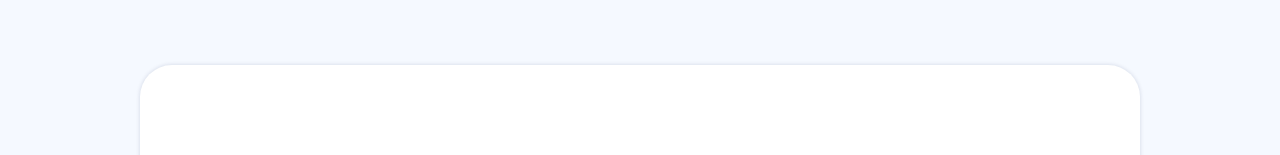
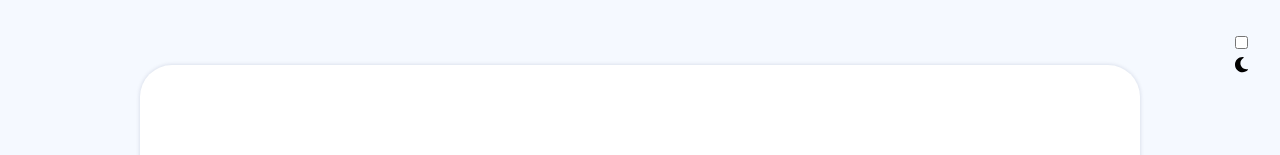
Before and after one commit to chiragak/to-do-list-app, a Next.js app: page / in a window 1280 px wide. Shown: the top 155 px of the page. Built offline with nearby package versions, Linux system fonts and the light colour scheme.

Commit message:
added dark and light toggle options

```diff
--- /dev/null
+++ b/src/app/components/ThemeToggle.js
@@ -0,0 +1,39 @@
+'use client';
+
+import { useState, useEffect } from 'react';
+
+const ThemeToggle = () => {
+  const [isDark, setIsDark] = useState(false);
+
+  const toggleTheme = () => {
+    setIsDark(!isDark);
+    // Toggle class on the html element
+    document.documentElement.classList.toggle('dark');
+  };
+
+  return (
+    <div className="absolute top-8 right-8">
+      <label className="switch" htmlFor="switch">
+        <input
+          id="switch"
+          type="checkbox"
+          className="circle"
+          checked={isDark}
+          onChange={toggleTheme}
+        />
+        <svg
+          viewBox="0 0 384 512"
+          xmlns="http://www.w3.org/2000/svg"
+          className="moon svg"
+        >
+          <path d="M223.5 32C100 32 0 132.3 0 256S100 480 223.5 480c60.6 0 115.5-24.2 155.8-63.4c5-4.9 6.3-12.5 3.1-18.7s-10.1-9.7-17-8.5c-9.8 1.7-19.8 2.6-30.1 2.6c-96.9 0-175.5-78.8-175.5-176c0-65.8 36-123.1 89.3-153.3c6.1-3.5 9.2-10.5 7.7-17.3s-7.3-11.9-14.3-12.5c-6.3-.5-12.6-.8-19-.8z"></path>
+        </svg>
+        <div className="sun svg">
+          <span className="dot"></span>
+        </div>
+      </label>
+    </div>
+  );
+};
+
+export default ThemeToggle;
--- a/src/app/globals.css
+++ b/src/app/globals.css
@@ -5,11 +5,57 @@
 @tailwind components;
 @tailwind utilities;
 
+/* Import theme toggle styles */
+@import './styles/themeToggle.css';
+
 body {
-  font-family: 'Inter Tight', sans-serif; /* Default font */
+  font-family: 'Inter Tight', sans-serif;
 }
 
-/* Adding a custom Rubik font class */
 .font-rubik {
   font-family: 'Rubik', sans-serif;
 }
+
+/* Dark theme styles */
+.dark body {
+  background-color: var(--color-dark);
+  color: var(--color-offwhite);
+}
+
+.dark .bg-white {
+  background-color: var(--color-darkGray);
+}
+
+.dark h1 {
+  color: var(--color-offwhite);
+}
+
+.dark input[type="text"] {
+  background-color: var(--color-dark);
+  border-color: var(--color-gray);
+  color: var(--color-offwhite);
+}
+
+.dark input[type="text"]::placeholder {
+  color: var(--color-gray);
+}
+
+.dark button {
+  background-color: #3450A1;
+}
+
+.dark .hover\:bg-gray-100:hover {
+  background-color: var(--color-dark);
+}
+
+.dark .text-gray-400 {
+  color: var(--color-gray);
+}
+
+.dark .border-gray-200 {
+  border-color: var(--color-gray);
+}
+
+.dark .text-gray-800 {
+  color: var(--color-offwhite);
+}
--- a/src/app/page.js
+++ b/src/app/page.js
@@ -1,5 +1,5 @@
 'use client';
-
+import ThemeToggle from './components/ThemeToggle';
 import { useState } from 'react';
 import AddTaskForm from './components/AddTaskForm';
 import Task from './components/Task';
@@ -24,11 +24,14 @@ export default function Home() {
   };
 
   return (
+
     <div className="flex flex-col h-screen items-center justify-center">
+       <ThemeToggle />
       <div
         className="bg-white px-48 py-12 w-[1000px] h-[670px] rounded-[32px] relative"
         style={{ boxShadow: '0px 0px 4px 0px #00174726' }}
       >
+
         <h1 className="text-5xl font-semibold mb-10 font-rubik text-primary-dark my-10">
           Daily To Do List
         </h1>
--- /dev/null
+++ b/src/app/styles/themeToggle.css
@@ -0,0 +1,117 @@
+/* Theme toggle styles */
+:root {
+    --color-dark: #1a1a1a;
+    --color-darkGray: #2d2d2d;
+    --color-gray: #52555a;
+    --color-offwhite: #cecece;
+    --shadow-color: var(--color-dark);
+    --transition: 300ms;
+    --transition500: 500ms;
+  }
+
+  .switch {
+    position: relative;
+    display: flex;
+    align-items: center;
+    width: 60px;
+    height: fit-content;
+    background-color: var(--color-dark);
+    border-radius: 30px;
+    padding: 4px;
+    transition: var(--transition500);
+    user-select: none;
+    cursor: pointer;
+    overflow: hidden;
+  }
+
+  .switch .svg {
+    transition: var(--transition);
+    position: absolute;
+    left: 5px;
+  }
+
+  .switch .moon {
+    width: 18px;
+    fill: var(--color-gray);
+    opacity: 1;
+  }
+
+  .switch .sun {
+    transform: translateY(-50%);
+    width: 12px;
+    height: 12px;
+    border-radius: 50%;
+    left: calc(100% - 21.5px);
+    top: 15px;
+    display: flex;
+    align-items: center;
+    justify-content: center;
+    scale: 0.8;
+    opacity: 0;
+  }
+
+  .switch .sun .dot {
+    position: relative;
+    display: block;
+    width: 3px;
+    height: 3px;
+    border-radius: 50%;
+    background: white;
+    z-index: 1;
+    box-shadow: 11px 0px 0px var(--shadow-color),
+      10.3px 0px 0px var(--shadow-color),
+      -11px 0px 0px var(--shadow-color),
+      -10.3px 0px 0px var(--shadow-color),
+      0px -11px 0px var(--shadow-color),
+      0px -10.3px 0px var(--shadow-color),
+      0px 11px 0px var(--shadow-color),
+      0px 10.3px 0px var(--shadow-color),
+      8px 8px 0px var(--shadow-color),
+      7.3px 7.3px 0px var(--shadow-color),
+      8px -8px 0px var(--shadow-color),
+      7.3px -7.3px 0px var(--shadow-color),
+      -8px -8px 0px var(--shadow-color),
+      -7.3px -7.3px 0px var(--shadow-color),
+      -8px 8px 0px var(--shadow-color),
+      -7.3px 7.3px 0px var(--shadow-color);
+  }
+
+  .switch .circle {
+    appearance: none;
+    position: relative;
+    width: 25px;
+    height: 25px;
+    border-radius: 50%;
+    left: 0;
+    background-color: var(--color-darkGray);
+    border: 1px solid var(--color-darkGray);
+    transition: var(--transition500);
+    box-shadow: 1px 1px 20px 3px var(--color-darkGray);
+  }
+
+  .switch:has(.circle:checked) {
+    background: var(--color-offwhite);
+  }
+
+  .switch .circle:hover {
+    margin-left: 3px;
+  }
+
+  .switch .circle:checked:hover {
+    margin-left: -3px;
+  }
+
+  .switch .circle:checked {
+    left: calc(100% - 24px);
+    background: white;
+    border-color: white;
+    box-shadow: 1px 1px 30px 12px white;
+  }
+
+  .switch:has(.circle:checked) > .sun {
+    opacity: 1;
+  }
+
+  .switch:has(.circle:checked) > .moon {
+    opacity: 0;
+  }
```
